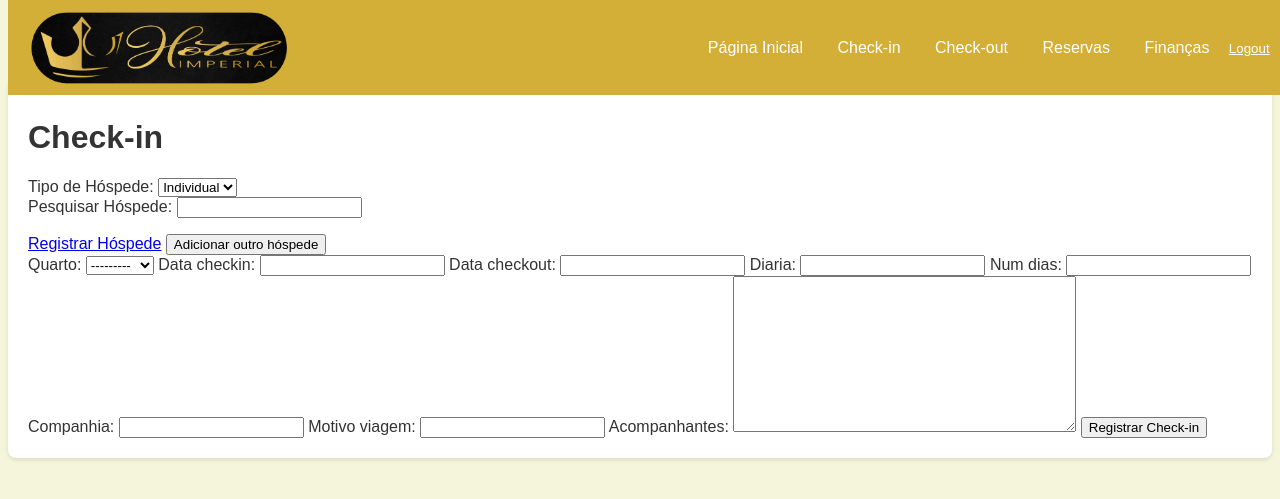
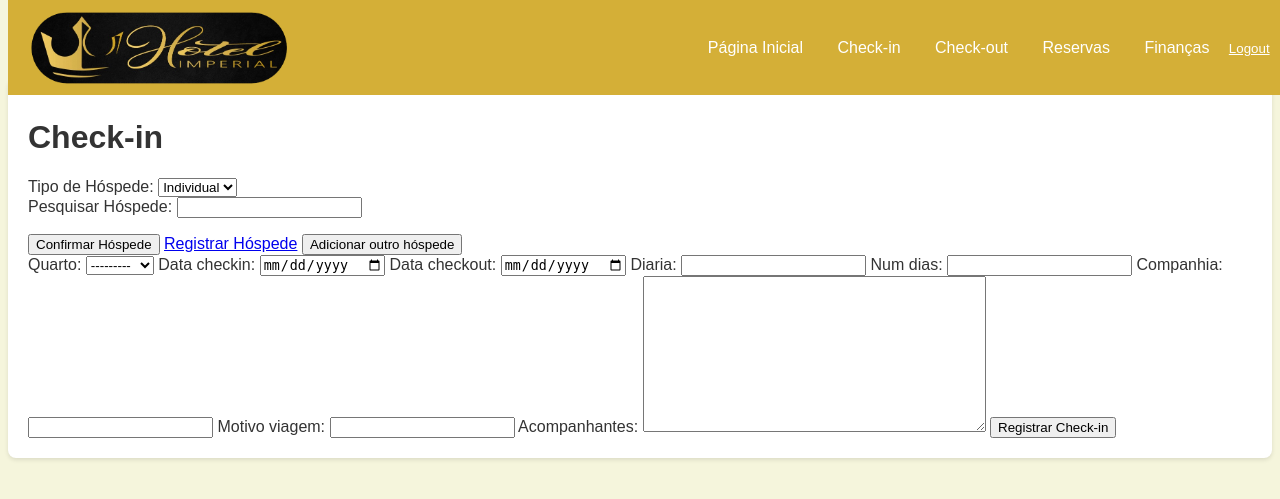
Before and after one commit to MiqueiasBoeira/sistema_hotel_imperial, a Django app: page /checkin/ in a window 1280 px wide. Shown: the top 499 px of the page. Run offline with Django 5.2, Linux system fonts and the light colour scheme; a user stored in the database is signed in; tables that the repository leaves empty hold one stand-in row (values such as "Sample post").

Commit message:
Atualiza campos de data para HTML5 No formulário de check-in

```diff
--- a/core/templates/core/checkin.html
+++ b/core/templates/core/checkin.html
@@ -18,6 +18,7 @@
             <input type="text" id="search_hospede" name="search_hospede" oninput="searchHospede()">
             <ul id="search_results"></ul>
             <input type="hidden" id="selected_hospede_id" name="selected_hospede_id">
+            <button type="button" onclick="confirmHospedeSelection()">Confirmar Hóspede</button>
             <a href="{% url 'incluir_hospede_view' %}" class="btn">Registrar Hóspede</a>
             <button type="button" onclick="addIndividualHospedeField()">Adicionar outro hóspede</button>
             <div id="individual_hospede_fields"></div>
@@ -28,6 +29,7 @@
             <input type="text" id="search_empresa" name="search_empresa" oninput="searchEmpresa()">
             <ul id="search_empresa_results"></ul>
             <input type="hidden" id="selected_empresa_id" name="selected_empresa_id">
+            <button type="button" onclick="confirmEmpresaSelection()">Confirmar Empresa</button>
             <a href="{% url 'incluir_empresa_view' %}" class="btn">Incluir Empresa</a>
             <button type="button" onclick="addEmpresaHospedeField()">Adicionar Hóspede</button>
             <a href="{% url 'incluir_hospede_view' %}" class="btn">Registrar Hóspede</a>
@@ -35,8 +37,8 @@
         </div>
 
         {{ form.quarto.label_tag }} {{ form.quarto }}
-        {{ form.data_checkin.label_tag }} {{ form.data_checkin }}
-        {{ form.data_checkout.label_tag }} {{ form.data_checkout }}
+        {{ form.data_checkin.label_tag }} <input type="date" name="data_checkin" id="id_data_checkin">
+        {{ form.data_checkout.label_tag }} <input type="date" name="data_checkout" id="id_data_checkout">
         {{ form.diaria.label_tag }} {{ form.diaria }}
         {{ form.num_dias.label_tag }} {{ form.num_dias }}
         {{ form.companhia.label_tag }} {{ form.companhia }}
@@ -81,6 +83,15 @@ function selectHospede(id, nome_completo) {
     document.getElementById('search_results').innerHTML = '';
 }
 
+function confirmHospedeSelection() {
+    const selectedHospede = document.getElementById('selected_hospede_id').value;
+    if (selectedHospede) {
+        alert("Hóspede selecionado com sucesso!");
+    } else {
+        alert("Por favor, selecione um hóspede.");
+    }
+}
+
 function searchEmpresa() {
     const query = document.getElementById('search_empresa').value;
     fetch(`/search_empresa/?q=${query}`)
@@ -104,6 +115,15 @@ function selectEmpresa(id, nome_empresa) {
     document.getElementById('search_empresa').value = nome_empresa;
     document.getElementById('selected_empresa_id').value = id;
     document.getElementById('search_empresa_results').innerHTML = '';
+}
+
+function confirmEmpresaSelection() {
+    const selectedEmpresa = document.getElementById('selected_empresa_id').value;
+    if (selectedEmpresa) {
+        alert("Empresa selecionada com sucesso!");
+    } else {
+        alert("Por favor, selecione uma empresa.");
+    }
 }
 
 function addIndividualHospedeField() {
--- a/core/views.py
+++ b/core/views.py
@@ -5,6 +5,9 @@ from .models import Quarto, Hospede, Checkin, Empresa, Checkout, Financeira, Res
 from django.contrib.auth.decorators import login_required, permission_required
 from django.contrib import messages
 from .forms import CheckinForm, HospedeForm, EmpresaForm
+import logging
+
+logger = logging.getLogger(__name__)
 
 
 
@@ -40,38 +43,51 @@ def checkin_view(request):
     empresas = Empresa.objects.all()
 
     if request.method == 'POST':
+        logger.info("Recebendo dados do formulário de check-in")
         form = CheckinForm(request.POST)
         tipo_hospede = request.POST.get('tipo_hospede')
+        logger.info(f"Tipo de hóspede: {tipo_hospede}")
 
         if form.is_valid():
             checkin = form.save(commit=False)
 
             if tipo_hospede == 'individual':
                 hospede_id = request.POST.get('selected_hospede_id')
+                logger.info(f"Hóspede principal ID: {hospede_id}")
                 hospede_principal = get_object_or_404(Hospede, id=hospede_id)
                 checkin.hospede_principal = hospede_principal
 
                 hospedes_secundarios = request.POST.getlist('hospede_secundario')
+                logger.info(f"Hóspedes secundários: {hospedes_secundarios}")
                 checkin.save()
                 checkin.hospedes_secundarios.set(hospedes_secundarios)
 
             elif tipo_hospede == 'empresa':
                 empresa_id = request.POST.get('selected_empresa_id')
+                logger.info(f"Empresa ID: {empresa_id}")
                 empresa = get_object_or_404(Empresa, id=empresa_id)
                 checkin.empresa = empresa
 
                 hospedes_empresariais = request.POST.getlist('hospede_empresa')
+                logger.info(f"Hóspedes empresariais: {hospedes_empresariais}")
                 checkin.save()
                 checkin.hospedes_secundarios.set(hospedes_empresariais)
 
             acompanhantes = form.cleaned_data['acompanhantes']
+            logger.info(f"Acompanhantes: {acompanhantes}")
             checkin.acompanhantes = acompanhantes
 
             checkin.save()
+            logger.info("Check-in salvo com sucesso")
             return redirect('pagina_inicial')
+        else:
+            logger.error("Formulário de check-in inválido")
+            logger.error(form.errors)  # Adicionar log dos erros do formulário
     else:
         form = CheckinForm()
+
     return render(request, 'core/checkin.html', {'form': form, 'hospedes': hospedes, 'empresas': empresas})
+
 @login_required
 def search_hospede(request):
     query = request.GET.get('q')
```
Also changed, not shown: core/migrations/0001_initial.py, core/migrations/0002_checkin_data_checkout_quarto_checkin_quarto_hospede_and_more.py (deleted), core/migrations/0003_empresa_endereco_empresa_telefone.py (deleted).
